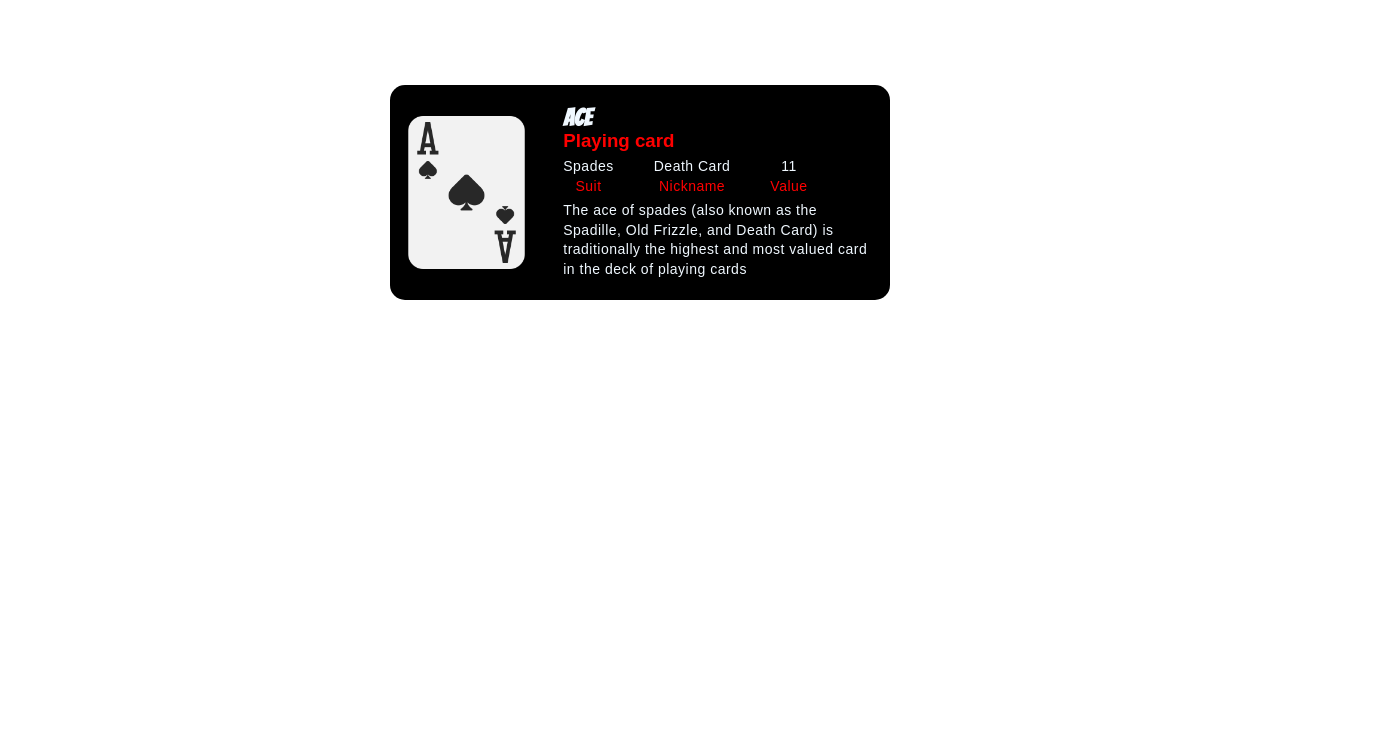
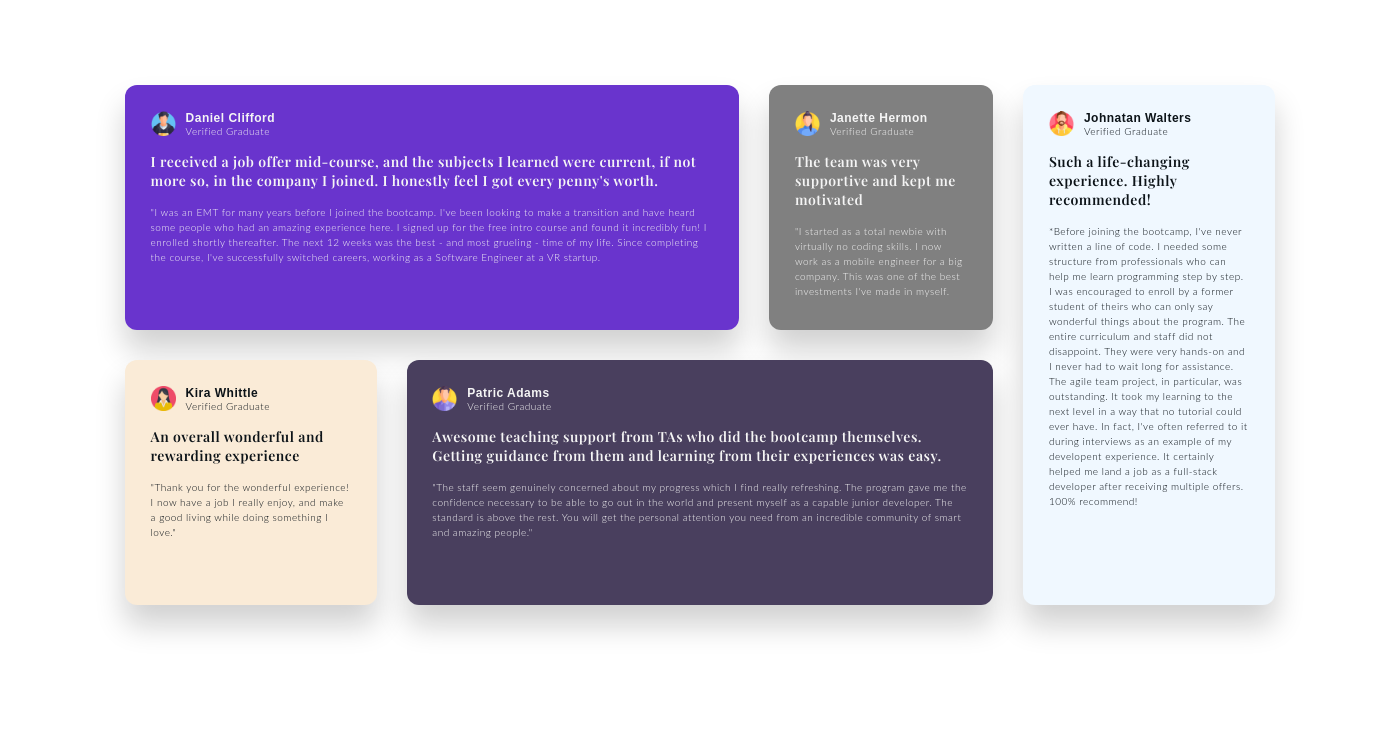
Before and after one commit to RustamHolov/Card, a plain HTML site: page index.html in a window 1280 px wide. Shown: the part 52-800 px from the top of the page, 1400 px wide, since content can reach past the window. Drawn offline with nearby package versions, Linux system fonts and the light colour scheme; a web font is replaced by a local one.

Commit message:
Initial commit

```diff
--- a/index.html
+++ b/index.html
@@ -11,105 +11,147 @@
       href="https://fonts.googleapis.com/css2?family=Bangers&display=swap"
       rel="stylesheet"
     />
+    <link
+      href="https://fonts.googleapis.com/css2?family=Bangers&family=Playfair+Display:ital,wght@0,400..900;1,400..900&display=swap"
+      rel="stylesheet"
+    />
   </head>
   <body>
-    <header><h1>Cards cards</h1></header>
+    <header><h1>Oppgave</h1></header>
     <main>
       <section class="cards">
-        <article class="card-container">
+        <article class="card-container" id="item1">
+          <div class="author">
             <figure class="img-container">
-            <img src="./img/Ace-removebg.png" alt="plane Ace" />
+              <img src="./img/boy.png" alt="A woman" />
             </figure>
-
-          <div class="details-container">
-            <h2 class="name">Ace</h2>
-            <h3 class="occupation">Playing card</h3>
-
-            <div class="card-details">
-              <div class="item">
-                <p class="value">Spades</p>
-                <p class="label">Suit</p>
-              </div>
-              <div class="item">
-                <p class="value">Death Card</p>
-                <p class="label">Nickname</p>
-              </div>
-              <div class="item">
-                <p class="value">11</p>
-                <p class="label">Value</p>
+            <div class="title">
+              <h3 class="name">Daniel Clifford</h3>
+              <h4 class="occupation">Verified Graduate</h4>
             </div>
           </div>
-            <div class="description">
-              <p class="description-content">
-                The ace of spades (also known as the Spadille, Old Frizzle, and
-                Death Card) is traditionally the highest and most valued card in
-                the deck of playing cards
+          <div class="article-theme">
+            <h2 class="theme">
+              I received a job offer mid-course, and the subjects I learned were
+              current, if not more so, in the company I joined. I honestly feel
+              I got every penny's worth.
+            </h2>
+          </div>
+          <div class="article-content">
+            <p class="content">
+              "I was an EMT for many years before I joined the bootcamp. I've
+              been looking to make a transition and have heard some people who
+              had an amazing experience here. I signed up for the free intro
+              course and found it incredibly fun! I enrolled shortly thereafter.
+              The next 12 weeks was the best - and most grueling - time of my
+              life. Since completing the course, I've successfully switched
+              careers, working as a Software Engineer at a VR startup.
             </p>
           </div>
+        </article>
+        <article class="card-container" id="item2">
+          <div class="author">
+            <figure class="img-container">
+              <img src="./img/woman2.png" alt="A woman" />
+            </figure>
+            <div class="title">
+              <h3 class="name">Janette Hermon</h3>
+              <h4 class="occupation">Verified Graduate</h4>
+            </div>
+          </div>
+          <div class="article-theme">
+            <h2 class="theme">
+              The team was very supportive and kept me motivated
+            </h2>
+          </div>
+          <div class="article-content">
+            <p class="content">
+              "I started as a total newbie with virtually no coding skills. I
+              now work as a mobile engineer for a big company. This was one of
+              the best investments I've made in myself.
+            </p>
           </div>
         </article>
-        <!-- <article class="card-container">
+        <article class="card-container" id="item3">
+          <div class="author">
             <figure class="img-container">
-            <img src="./img/Ace-removebg.png" alt="plane Ace" />
+              <img src="./img/woman1.png" alt="A woman" />
             </figure>
-
-          <div class="details-container">
-            <h2 class="name">Ace</h2>
-            <h3 class="occupation">Playing card</h3>
-
-            <div class="card-details">
-              <div class="item">
-                <p class="value">Spades</p>
-                <p class="label">Suit</p>
-              </div>
-              <div class="item">
-                <p class="value">13/13</p>
-                <p class="label">Order</p>
-              </div>
-              <div class="item">
-                <p class="value">11</p>
-                <p class="label">Value</p>
+            <div class="title">
+              <h3 class="name">Kira Whittle</h3>
+              <h4 class="occupation">Verified Graduate</h4>
             </div>
           </div>
-            <div class="description">
-              <p class="description-content">
-                A playing card, die or domino which has a value of one unless
-                its the first card given to the player where its value is 11
+          <div class="article-theme">
+            <h2 class="theme">An overall wonderful and rewarding experience</h2>
+          </div>
+          <div class="article-content">
+            <p class="content">
+              "Thank you for the wonderful experience! I now have a job I really
+              enjoy, and make a good living while doing something I love."
             </p>
           </div>
+        </article>
+        <article class="card-container" id="item4">
+          <div class="author">
+            <figure class="img-container">
+              <img src="./img/man.png" alt="A woman" />
+            </figure>
+            <div class="title">
+              <h3 class="name">Patric Adams</h3>
+              <h4 class="occupation">Verified Graduate</h4>
+            </div>
+          </div>
+          <div class="article-theme">
+            <h2 class="theme">
+              Awesome teaching support from TAs who did the bootcamp themselves.
+              Getting guidance from them and learning from their experiences was
+              easy.
+            </h2>
+          </div>
+          <div class="article-content">
+            <p class="content">
+              "The staff seem genuinely concerned about my progress which I find
+              really refreshing. The program gave me the confidence necessary to
+              be able to go out in the world and present myself as a capable
+              junior developer. The standard is above the rest. You will get the
+              personal attention you need from an incredible community of smart
+              and amazing people."
+            </p>
           </div>
         </article>
-        <article class="card-container">
+        <article class="card-container" id="item5">
+          <div class="author">
             <figure class="img-container">
-            <img src="./img/Ace-removebg.png" alt="plane Ace" />
+              <img src="./img/man1.png" alt="A woman" />
             </figure>
-
-          <div class="details-container">
-            <h2 class="name">Ace</h2>
-            <h3 class="occupation">Playing card</h3>
-
-            <div class="card-details">
-              <div class="item">
-                <p class="value">Spades</p>
-                <p class="label">Suit</p>
-              </div>
-              <div class="item">
-                <p class="value">13/13</p>
-                <p class="label">Order</p>
-              </div>
-              <div class="item">
-                <p class="value">11</p>
-                <p class="label">Value</p>
+            <div class="title">
+              <h3 class="name">Johnatan Walters</h3>
+              <h4 class="occupation">Verified Graduate</h4>
             </div>
           </div>
-            <div class="description">
-              <p class="description-content">
-                A playing card, die or domino which has a value of one unless
-                its the first card given to the player where its value is 11
+          <div class="article-theme">
+            <h2 class="theme">
+              Such a life-changing experience. Highly recommended!
+            </h2>
+          </div>
+          <div class="article-content">
+            <p class="content">
+              *Before joining the bootcamp, I've never written a line of code. I
+              needed some structure from professionals who can help me learn
+              programming step by step. I was encouraged to enroll by a former
+              student of theirs who can only say wonderful things about the
+              program. The entire curriculum and staff did not disappoint. They
+              were very hands-on and I never had to wait long for assistance.
+              The agile team project, in particular, was outstanding. It took my
+              learning to the next level in a way that no tutorial could ever
+              have. In fact, I've often referred to it during interviews as an
+              example of my developent experience. It certainly helped me land a
+              job as a full-stack developer after receiving multiple offers.
+              100% recommend!
             </p>
           </div>
-          </div>
-        </article> -->
+        </article>
       </section>
     </main>
   </body>
--- a/style.css
+++ b/style.css
@@ -4,62 +4,149 @@
   /* border: solid 1px rgb(118, 118, 118); */
 }
 body {
-  min-height: 100svh;
-}
-
-img {
-  display: block;
-  max-width: 100%;
+  min-width: 175svh;
+  min-height: 100vh;
 }
 main {
   display: flex;
   justify-content: center;
-  margin-top: 100px;
+  align-items: center;
+  height: 90vh;
+  margin: 0;
 }
-h1 {
-  text-align: center;
+figure {
+  max-width: 25px;
+  max-height: 25px;
+  min-width: 25px;
+  min-height: 25px;
+  margin: auto;
+}
+img {
+  max-width: 100%;
 }
 h2 {
-  font-family: "Bangers", serif;
+  font-family: "Playfair Display", serif;
+  font-optical-sizing: auto;
+  font-size: 14px;
+  font-weight: 600;
+}
+h3 {
+  font-family: "Playfir Display", Arial, sans-serif;
+  font-size: 12px;
+  font-weight: 550;
+  font-style: normal;
+}
+h4 {
+  font-family: "Lato", serif;
+  font-weight: 300;
+  font-size: 10px;
 }
 p {
-  line-height: 1.4;
+  font-family: "Lato", serif;
+  font-size: 10px;
+  font-weight: 300;
+  line-height: 1.5;
+}
+h2,
+h3,
+h4,
+p {
   letter-spacing: 0.5px;
-  font-size: 14px;
 }
-h1,
-h3,
-p {
-  font-family: Arial, Helvetica, sans-serif;
+
+section {
+  display: grid;
+}
+#item1 {
+  grid-area: card1;
+  background-color: rgb(105, 52, 205);
+  color: whitesmoke;
+}
+#item2 {
+  grid-area: card2;
+  background-color: gray;
+  color: whitesmoke;
+}
+#item3 {
+  grid-area: card3;
+  background-color: antiquewhite;
+}
+#item4 {
+  grid-area: card4;
+  background-color: rgb(73, 63, 94);
+  color: whitesmoke;
+}
+#item5 {
+  grid-area: card5;
+  background-color: aliceblue;
 }
 .cards {
-  display: flex;
-  /* flex-direction: column; */
-  flex-wrap: wrap;
-  gap: 20px;
+  display: grid;
+  grid-template:
+    "card1 card1 card1 card2 card2 card5 card5"
+    "card1 card1 card1 card2 card2 card5 card5"
+    "card3 card3 card4 card4 card4 card5 card5"
+    "card3 card3 card4 card4 card4 card5 card5";
+  grid-template-columns: 1fr 1fr 3fr 1fr 0.75fr 1fr 1fr;
+  grid-template-rows: 1fr 1fr 1fr 1fr;
+  height: 520px;
+  width: 1150px;
+  grid-gap: 30px;
+}
+.article-content {
+  overflow: hidden;
 }
 
 .card-container {
-  background-color: hsl(0, 0%, 0%);
-  color: aliceblue;
   display: flex;
-  max-width: 500px;
-  border-radius: 15px;
+  flex-direction: column;
+  justify-content: flex-start;
+  padding: 2vw;
+  background-color: hsl(0, 8%, 80%);
+  color: rgb(12, 19, 24);
+  border-radius: 1.5vh;
+  overflow: hidden;
+  box-shadow: 0 20px 30px 0 rgba(9, 9, 9, 0.188);
+  gap: 15px;
+  height: 100%;
 }
-.img-container {
+.card-container h2,
+.card-container h3 {
+  max-height: 100%;
+  max-width: 100%;
+  white-space: wrap;
+}
+.author {
   display: grid;
-  place-items: center;
+  grid-template:
+    "avatar title"
+    / auto 1fr;
 }
-.details-container {
-  padding: 20px;
+.avatar {
+  grid-area: avatar;
 }
-.card-details {
+.title {
+  grid-area: title;
+  padding-left: 10px;
   display: flex;
-  padding: 5px 0px 5px 0px;
-  text-align: center;
-  gap: 40px;
+  flex-direction: column;
+  justify-content: left;
 }
-.label,
-.occupation {
-  color: red;
+@media (max-width: 500px) {
+  main {
+    display: block;
+  }
+  body {
+    max-width: 100%;
+    display: flex;
+    flex-direction: column;
+    padding: 20px;
+  }
+  .cards {
+    display: flex;
+    max-width: 100svh;
+    flex-direction: column;
+    height: auto;
+    width: auto;
+  }
 }
```
Also changed, not shown: img/Ace-removebg.png (deleted), img/boy.png (added), img/man.png (added), img/man1.png (added), img/woman1.png (added), img/woman2.png (added). Lines whose indentation alone changed are shown as unchanged.
